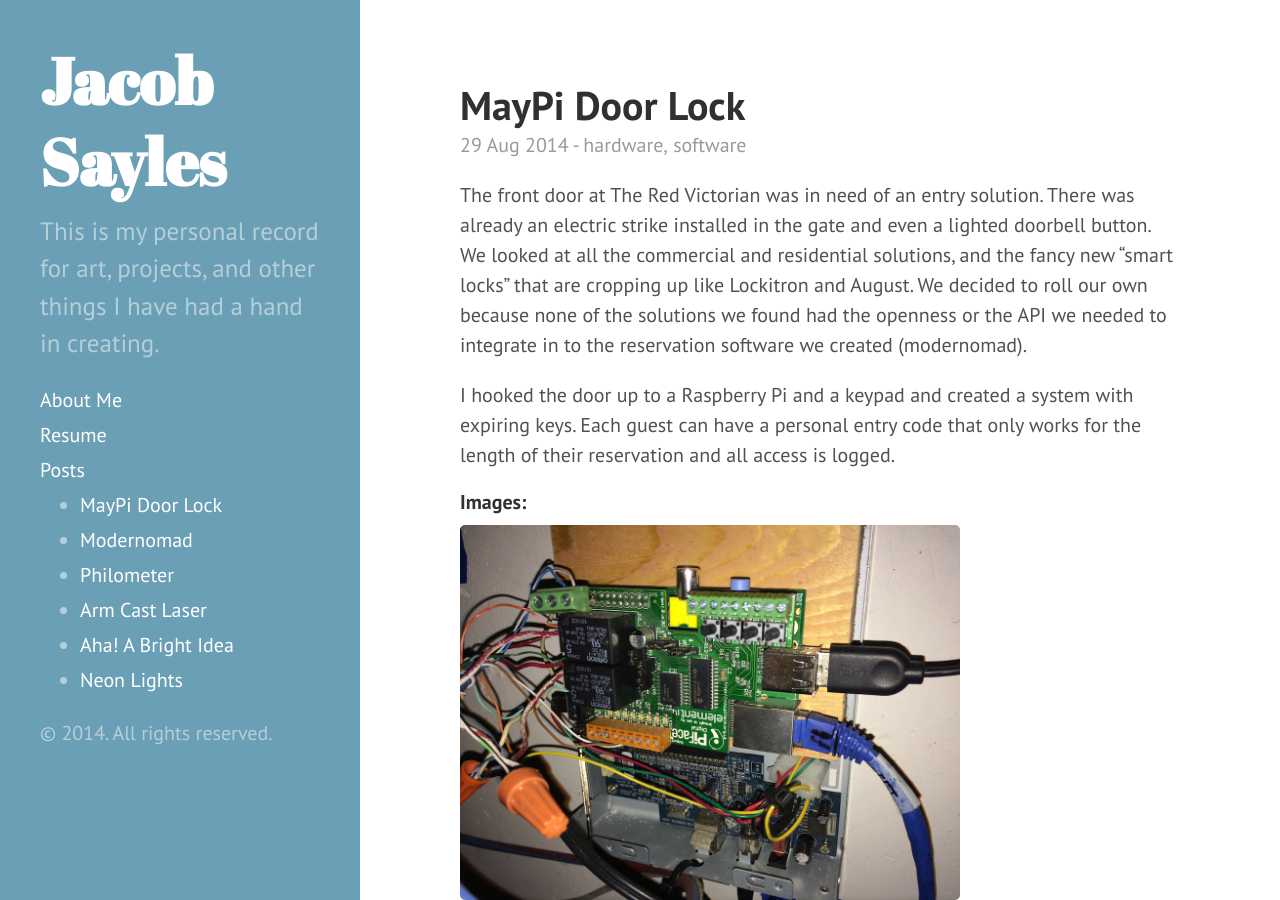
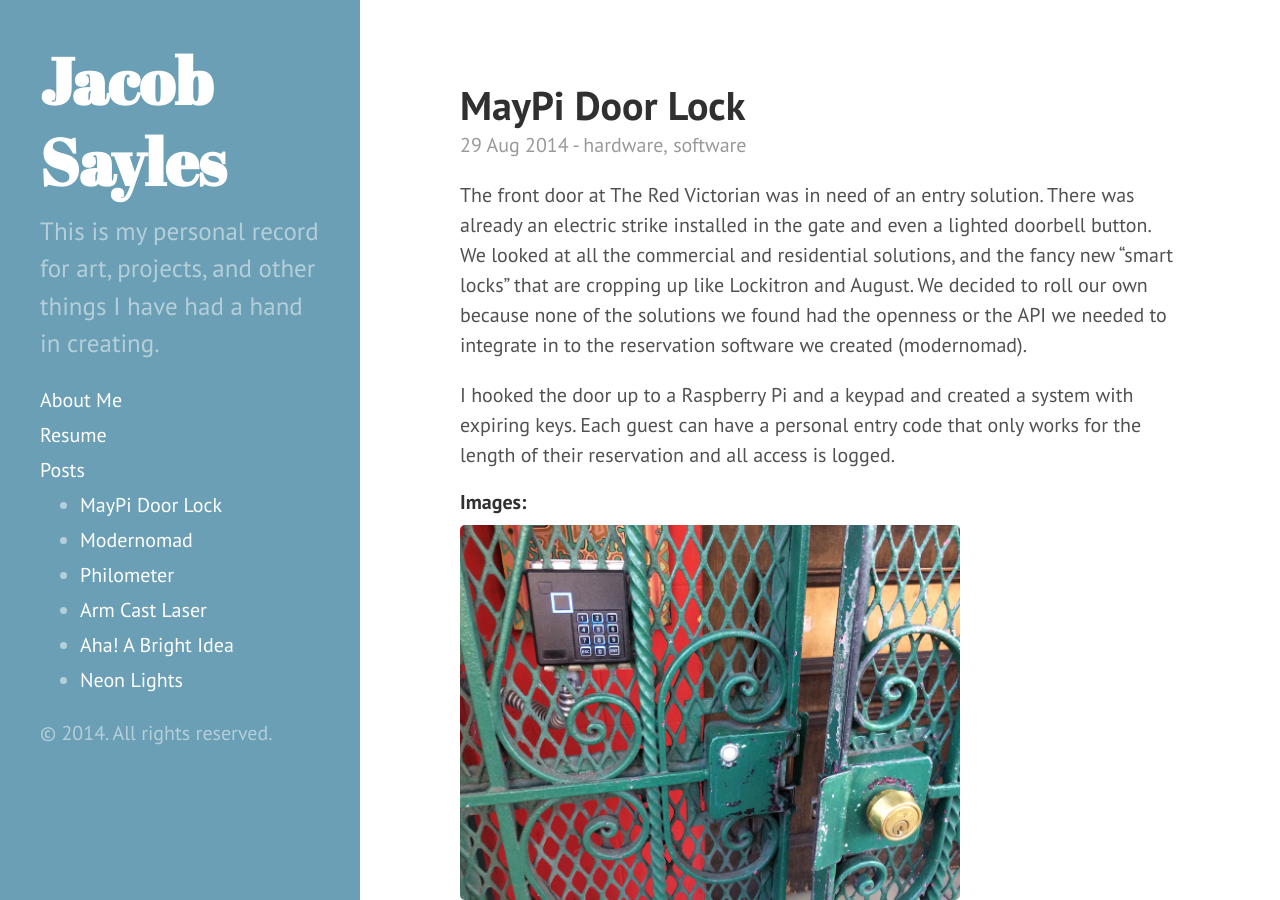
Before and after one commit to jsayles/jsayles.github.io, a Jekyll site: the page built from _posts/2014-08-29-maypi.md, in a window 1280 px wide and 900 px high. Built offline with Jekyll 4.4.1, drawn with Linux system fonts in a browser that asks for light colours; Markdown is read by kramdown in place of the engine named in the settings.

Commit message:
better pictures

```diff
--- a/_posts/2014-08-29-maypi.md
+++ b/_posts/2014-08-29-maypi.md
@@ -6,6 +6,7 @@
 links:
   GitHub Repository: https://github.com/jsayles/maypi
 images:
+  - 2014-08-29-maypi1.jpg
   - 2014-08-29-maypi2.jpg
   - 2014-08-29-maypi3.jpg
 ---
```
Also changed, not shown: public/2014-08-29-maypi1.jpg (added), public/2014-08-29-maypi2.jpg, public/2014-08-29-maypi3.jpg.
